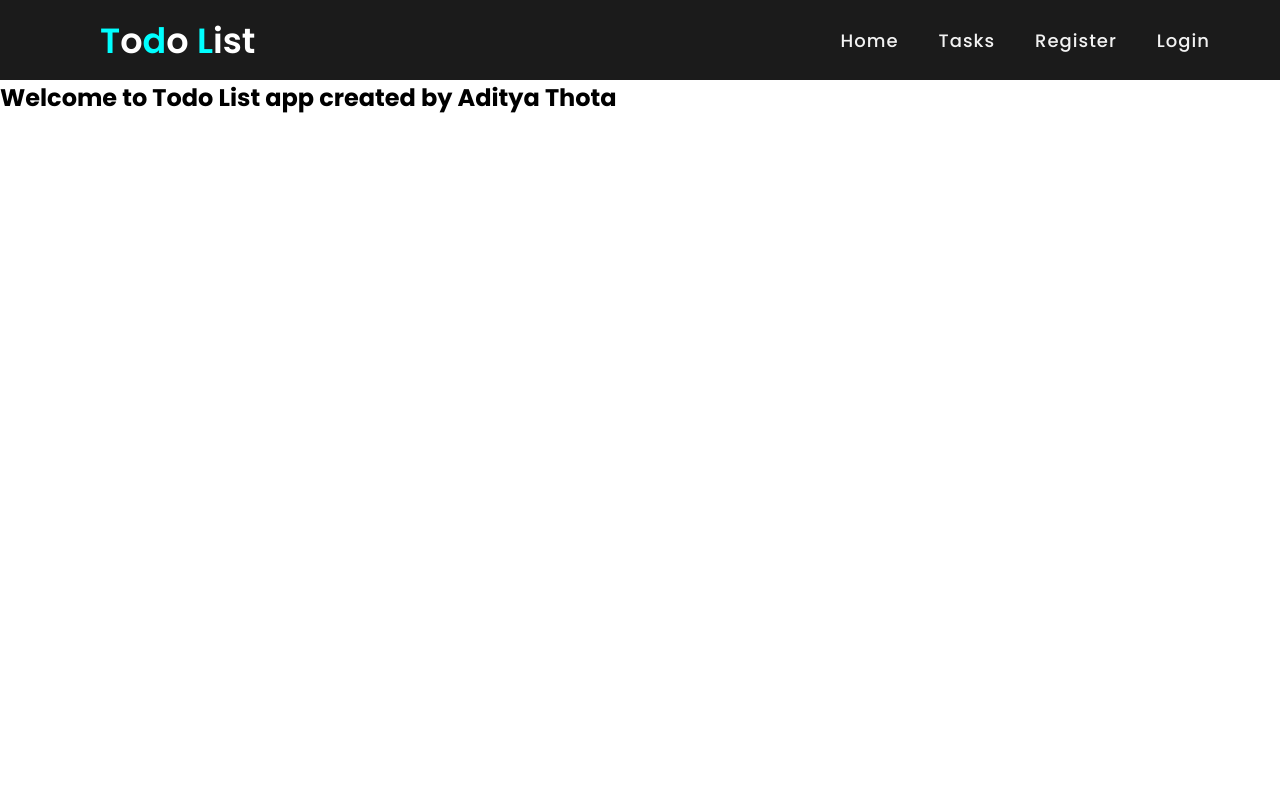
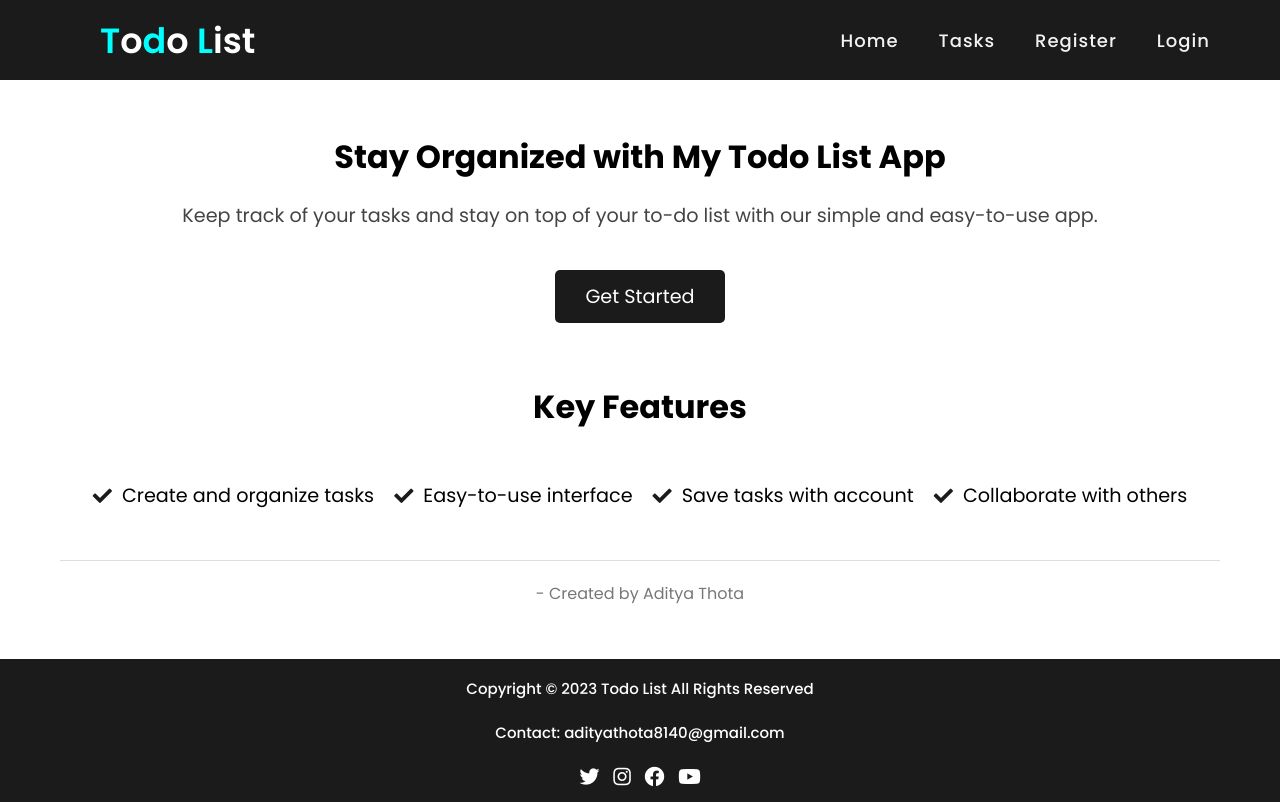
Before and after one commit to AdityaThota7/my-first-django-app-deployment, a Django app: page / in a window 1280 px wide. Before the commit the page ends 113 px from the top, so only its background shows below. Run offline with Django 3.2, Linux system fonts and the light colour scheme.

Commit message:
new version

```diff
--- a/accounts/views.py
+++ b/accounts/views.py
@@ -47,7 +47,7 @@ def login(request):
             user = auth.authenticate(username=username, password=password)
             if user is not None:
                 auth.login(request, user)
-                return redirect('task_list')
+                return redirect('home')
             else:
                 messages.info(request, 'wrong password, try again')
                 return redirect('login')
--- /dev/null
+++ b/static/styles/css/home.css
@@ -0,0 +1,78 @@
+
+/* Style the main section */
+.main {
+    max-width: 1200px;
+    margin: 0 auto;
+    padding: 20px;
+}
+
+/* Style the hero section */
+.hero {
+    text-align: center;
+    margin-bottom: 60px;
+}
+
+.hero .title {
+    font-size: 2rem;
+    margin-bottom: 20px;
+}
+
+.hero .subtitle {
+    font-size: 1.2rem;
+    color: #444;
+    margin-bottom: 40px;
+}
+
+.cta-btn {
+    display: inline-block;
+    padding: 12px 30px;
+    background-color: #1b1b1b;
+    text-decoration: none;
+    color: #fff;
+    font-size: 1.2rem;
+    border-radius: 5px;
+    transition: background-color 0.2s ease-in-out;
+}
+
+
+/* Style the features section */
+.features {
+    text-align: center;
+}
+
+.features .title {
+    font-size: 2rem;
+    margin-bottom: 40px;
+}
+
+.feature-list {
+    list-style: none;
+    padding: 0;
+    display: flex;
+    justify-content: center;
+    flex-wrap: wrap;
+}
+
+.feature-list li {
+    display: flex;
+    align-items: center;
+    margin: 10px;
+    font-size: 1.2rem;
+    transition: transform 0.2s ease-in-out;
+}
+
+
+.feature-list li i {
+    margin-right: 10px;
+    color: #1b1b1b;
+    font-size: 1.2rem;
+}
+
+.sign {
+    text-align: center;
+    font-size: 1rem;
+    color: #777;
+    margin-top: 40px;
+    padding-top: 20px;
+    border-top: 1px solid #ddd;
+}
--- a/static/styles/css/login.css
+++ b/static/styles/css/login.css
@@ -46,7 +46,23 @@ h1 {
     cursor: pointer;
 }
 .login-form .messages{
+    margin-top: 8px;
     color: red;
     text-align:center;
     font-weight: 10px;
 }
+.links {
+  display: flex;
+  justify-content: center;
+  margin-top: 20px;
+}
+
+.links a {
+  color: #3273dc;
+  text-decoration: none;
+  margin: 0 10px;
+}
+
+.links a:hover {
+  text-decoration: underline;
+}
--- a/static/styles/css/register.css
+++ b/static/styles/css/register.css
@@ -48,7 +48,23 @@
     cursor: pointer;
 }
 .register-form .messages{
+    margin-top: 8px;
     color: red;
     text-align:center;
     font-weight: 10px;
 }
+.links {
+  display: flex;
+  justify-content: center;
+  margin-top: 20px;
+}
+
+.links a {
+  color: #3273dc;
+  text-decoration: none;
+  margin: 0 10px;
+}
+
+.links a:hover {
+  text-decoration: underline;
+}
--- a/static/styles/css/style.css
+++ b/static/styles/css/style.css
@@ -6,7 +6,9 @@
     box-sizing: border-box;
     font-family: 'Poppins', sans-serif;
 }
-
+.tlist {
+    margin: 8px;
+}
 /* Navbar START */
 
 nav {
@@ -130,3 +132,53 @@ input.check {
 }
 
 /* Navbar END */
+
+/* Footer START */
+
+.footer {
+  background-color: #1b1b1b;
+  color: white;
+  padding: 10px;
+  text-align: center;
+  font-size: 14px;
+}
+.footer p a{
+    text-decoration: none;
+    color: white;
+}
+.footer p{
+    margin-bottom: 5px;
+    font-size: 15px;
+    font-weight: 500;
+    padding: 8px 15px;
+}
+
+.footer p a:hover{
+    color: cyan;
+}
+
+.social-icons {
+  list-style: none;
+  padding: 0;
+  margin: 10px 0 0 0;
+}
+
+.social-icons li {
+  display: inline-block;
+  margin-right: 10px;
+}
+
+.social-icons li:last-child {
+  margin-right: 0;
+}
+
+.social-icons a {
+  color: #fff;
+  font-size: 20px;
+  transition: color 0.2s ease-in-out;
+}
+
+.social-icons a:hover {
+  color: cyan;
+}
+/* Footer END */
--- a/static/styles/css/task_list.css
+++ b/static/styles/css/task_list.css
@@ -14,11 +14,18 @@
     border: 1px solid #ccc;
     border-radius: 5px;
     padding: 10px;
-    margin-bottom: 10px;
+    margin-bottom: 12px;
 }
 
 .task-title {
     margin: 0;
+}
+
+.task-actions {
+  display: flex;
+  align-items: center;
+  justify-content: flex-end;
+  margin-left: auto;
 }
 
 .task-actions a {
@@ -30,13 +37,9 @@
     border-radius: 3px;
     font-size: 0.8em;
 }
-.task-actions a:hover{
-        background-color: #1b1b1b;
-        color: #fff;
+.task-actions a i{
+    font-size:16px;
 }
-
-
-
 .add-btn {
     display: inline-block;
     padding: 10px 15px;
@@ -50,10 +53,10 @@
 
 .add-style a {
     text-decoration: none;
+    margin-bottom: 10px;
 }
 
 .add-btn i {
     margin-right: 5px;
 }
-
 /* Task-list END */
--- a/templates/base.html
+++ b/templates/base.html
@@ -4,7 +4,9 @@
 <head>
     <meta charset="UTF-8">
     <title>Welcome</title>
+    <link rel="icon" href="{% static 'img/favicon.png' %}" type="image/x-icon">
     <link rel="stylesheet" href="{% static 'styles/css/style.css' %}">
+    <link rel="stylesheet" href="{% static 'styles/css/home.css' %}">
     <link rel="stylesheet" href="{% static 'styles/css/task_list.css' %}">
     <link rel="stylesheet" href="{% static 'styles/css/task_form.css' %}">
     <link rel="stylesheet" href="{% static 'styles/css/login.css' %}">
@@ -35,12 +37,23 @@
         {% endif %}
     </ul>
 </nav>
-
+<br>
 {% block contents %}
 
 
 
 {% endblock %}
+<br>
+<footer class="footer">
+  <p>Copyright &copy; 2023 <a href="{% url 'home' %}">Todo List</a> All Rights Reserved</p>
+  <p>Contact: <a href="mailto:adityathota8140@gmail.com">adityathota8140@gmail.com</a></p>
+    <ul class="social-icons">
+    <li><a href="https://twitter.com/yourproject" target="_blank"><i class="fab fa-twitter"></i></a></li>
+    <li><a href="https://www.instagram.com/yourproject" target="_blank"><i class="fab fa-instagram"></i></a></li>
+    <li><a href="https://www.facebook.com/yourproject" target="_blank"><i class="fab fa-facebook"></i></a></li>
+    <li><a href="https://www.youtube.com/channel/yourchannel" target="_blank"><i class="fab fa-youtube"></i></a></li>
+    </ul>
+</footer>
 
 
 </body>
--- a/templates/home.html
+++ b/templates/home.html
@@ -1,7 +1,24 @@
 {% extends 'base.html' %}
 
 {% block contents %}
-
-<h2>Welcome to Todo List app created by Aditya Thota</h2><br>
-
+<div class="tlist">
+  <main class="main">
+    <section class="hero">
+      <h2 class="title">Stay Organized with My Todo List App</h2>
+      <p class="subtitle">Keep track of your tasks and stay on top of your to-do list with our simple and easy-to-use
+        app.</p>
+      <a href="{% url 'task_list' %}" class="cta-btn">Get Started</a>
+    </section>
+    <section class="features">
+      <h2 class="title">Key Features</h2>
+      <ul class="feature-list">
+        <li><i class="fas fa-check"></i> Create and organize tasks</li>
+        <li><i class="fas fa-check"></i> Easy-to-use interface</li>
+        <li><i class="fas fa-check"></i> Save tasks with account</li>
+        <li><i class="fas fa-check"></i> Collaborate with others</li>
+      </ul>
+      <p class="sign">- Created by Aditya Thota</p>
+    </section>
+  </main>
+</div>
 {% endblock %}
--- a/templates/register.html
+++ b/templates/register.html
@@ -34,6 +34,9 @@
 
     {% endfor %}
     </p>
+    <div class="links">
+        <p>Already have an account? <a href="{% url 'login' %}">Login here</a></p>
+    </div>
 </form>
 </div>
 
```
Also changed, not shown: templates/create_task.html (+4 -4 lines), templates/delete_task.html (+5 -5 lines), templates/edit_task.html (+4 -3 lines), templates/login.html (+5 -2 lines), templates/task_list.html (+3 -5 lines), db.sqlite3, static/img/favicon.png (added).
